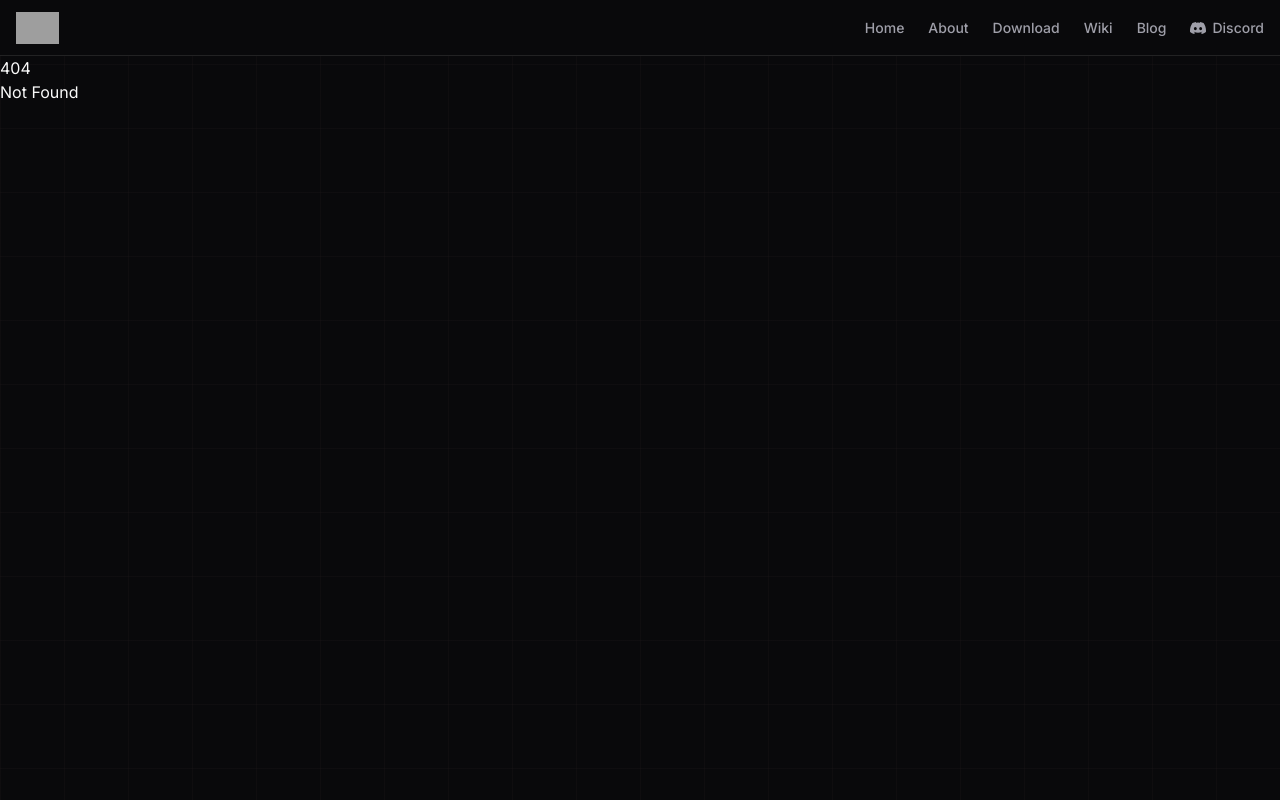
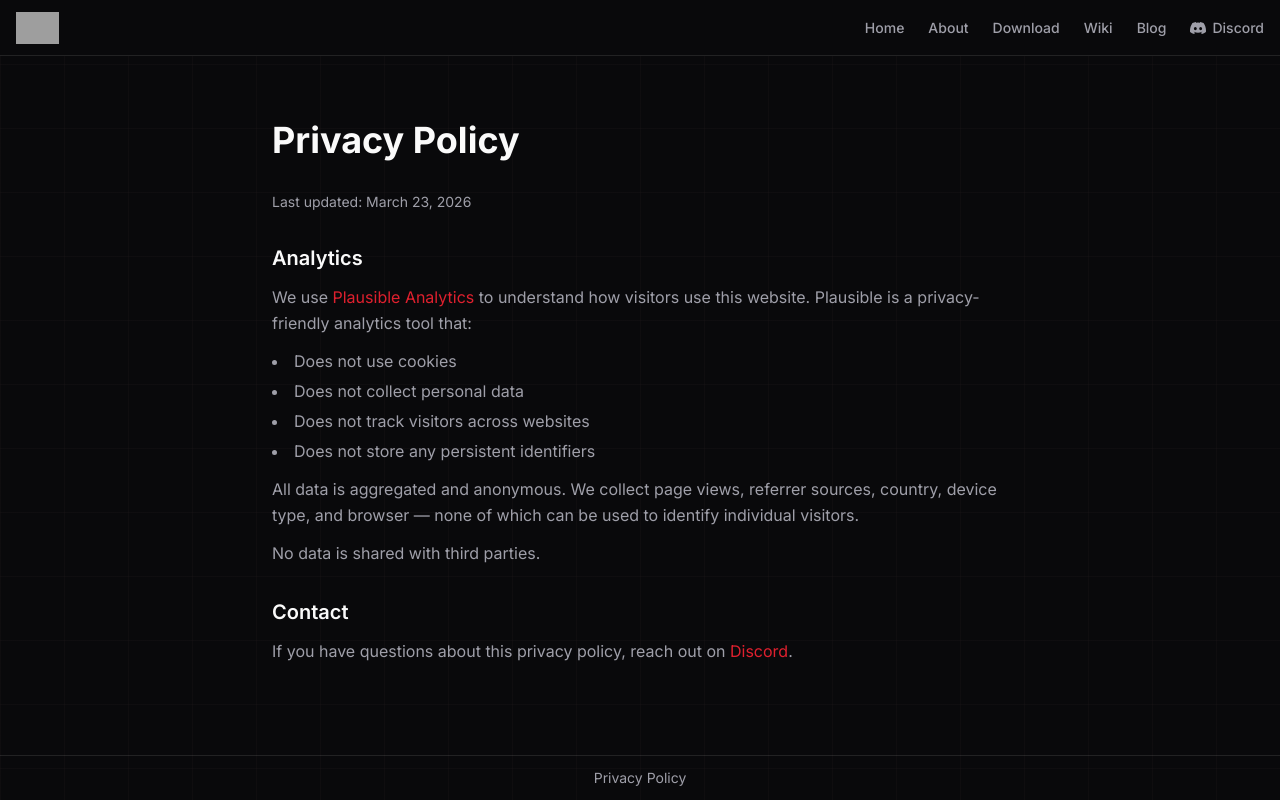
Before and after one commit to Dimfred/tcg-lightning, a SvelteKit app: page /privacy in a window 1280 px wide. Before the commit this address had no page. Built offline with nearby package versions, Linux system fonts and the light colour scheme; grey boxes are pictures that could not be loaded.

Commit message:
feat: privacy policy

```diff
--- a/src/routes/+layout.svelte
+++ b/src/routes/+layout.svelte
@@ -59,4 +59,13 @@
       {@render children()}
     </main>
   {/key}
+  <footer class="border-t border-border pt-3 pb-3">
+    <div
+      class="container mx-auto px-4 flex justify-center text-sm text-muted-foreground"
+    >
+      <a href="/privacy" class="hover:text-brand transition-colors"
+        >Privacy Policy</a
+      >
+    </div>
+  </footer>
 </div>
--- /dev/null
+++ b/src/routes/privacy/+page.svelte
@@ -0,0 +1,54 @@
+<svelte:head>
+  <title>Privacy Policy - TCG Lightning</title>
+  <meta
+    name="description"
+    content="Privacy policy for TCG Lightning. We respect your privacy and use only anonymous, cookieless analytics."
+  />
+  <link rel="canonical" href="https://tcg-lightning.com/privacy" />
+</svelte:head>
+
+<div class="container mx-auto px-4 py-16 max-w-3xl">
+  <h1 class="text-4xl font-bold mb-8">Privacy Policy</h1>
+  <p class="text-sm text-muted-foreground mb-8">Last updated: March 23, 2026</p>
+
+  <div class="space-y-8 text-muted-foreground leading-relaxed">
+    <section>
+      <h2 class="text-xl font-semibold text-foreground mb-3">Analytics</h2>
+      <p>
+        We use <a
+          href="https://plausible.io"
+          target="_blank"
+          rel="noopener noreferrer"
+          class="text-brand hover:underline">Plausible Analytics</a
+        >
+        to understand how visitors use this website. Plausible is a privacy-friendly
+        analytics tool that:
+      </p>
+      <ul class="list-disc list-inside mt-3 space-y-1">
+        <li>Does not use cookies</li>
+        <li>Does not collect personal data</li>
+        <li>Does not track visitors across websites</li>
+        <li>Does not store any persistent identifiers</li>
+      </ul>
+      <p class="mt-3">
+        All data is aggregated and anonymous. We collect page views, referrer
+        sources, country, device type, and browser &mdash; none of which can be
+        used to identify individual visitors.
+      </p>
+      <p class="mt-3">No data is shared with third parties.</p>
+    </section>
+
+    <section>
+      <h2 class="text-xl font-semibold text-foreground mb-3">Contact</h2>
+      <p>
+        If you have questions about this privacy policy, reach out on
+        <a
+          href="https://discord.gg/vGpqEcxzRG"
+          target="_blank"
+          rel="noopener noreferrer"
+          class="text-brand hover:underline">Discord</a
+        >.
+      </p>
+    </section>
+  </div>
+</div>
```
